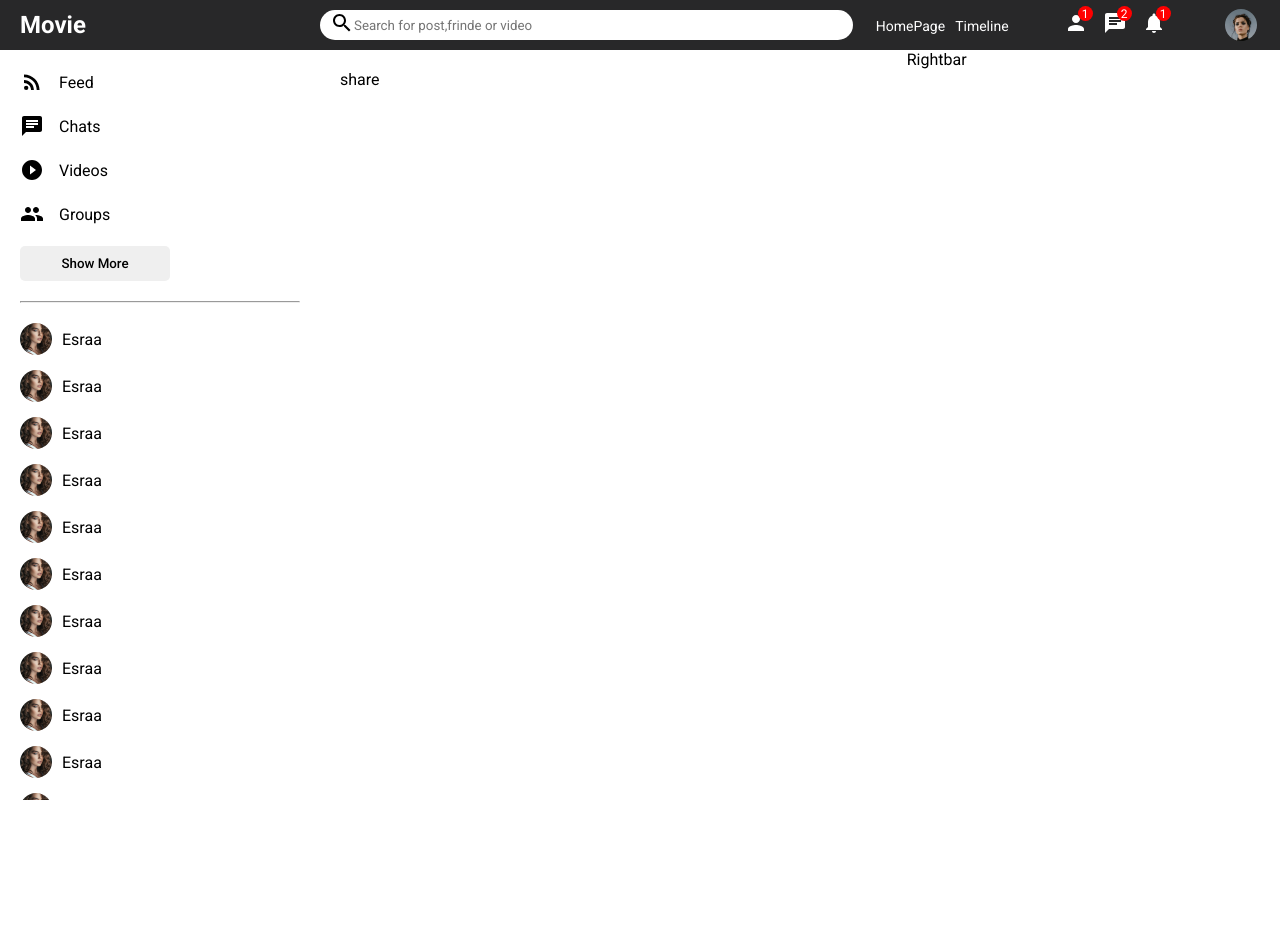
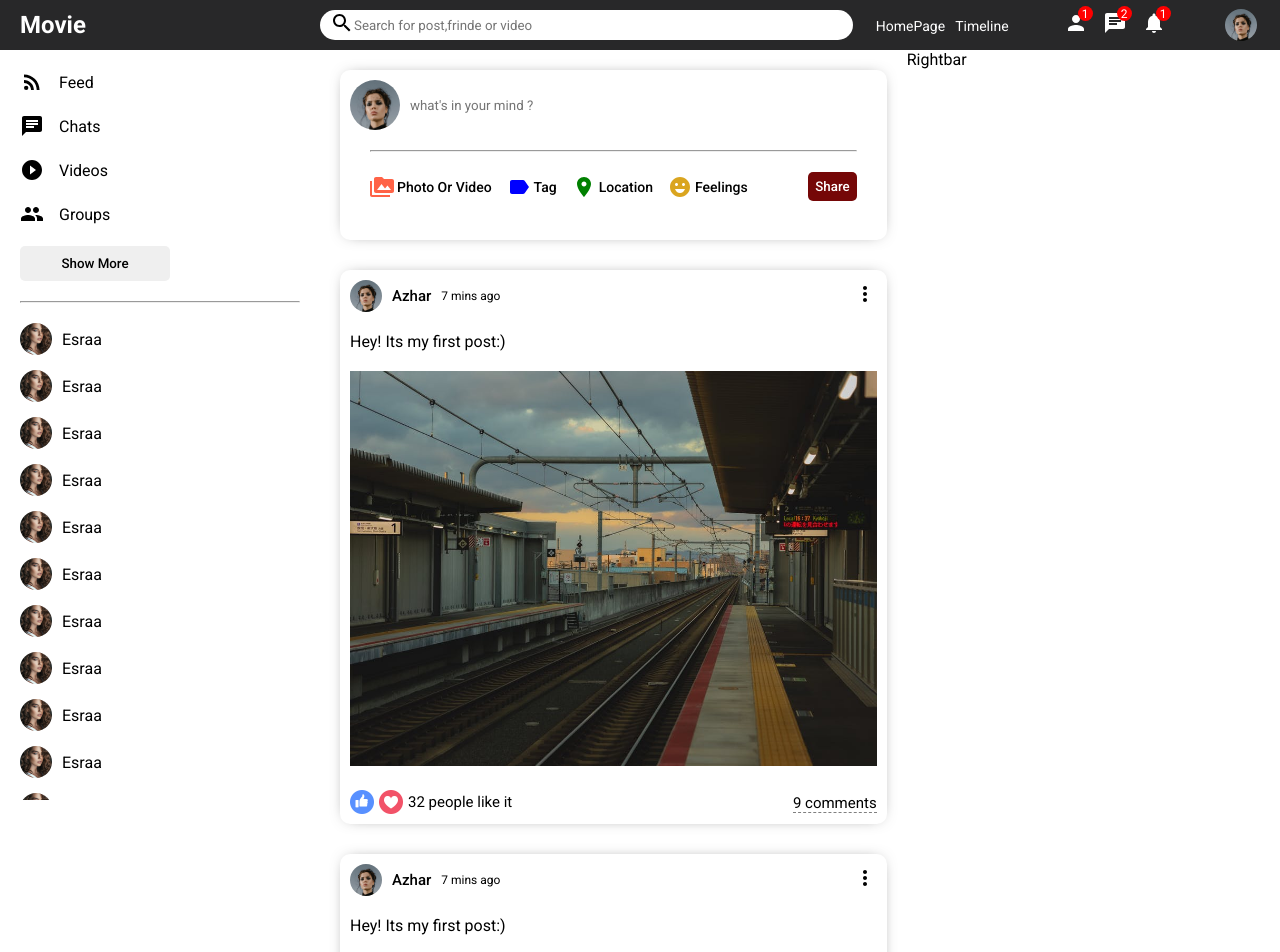
Before and after one commit to youssefwt/Movie-Mania, a React (Create React App) app: page /newsfeed in a window 1280 px wide. Shown: the top 952 px of the page. Before the commit the page ends 800 px from the top, so only its background shows below. Built offline with nearby package versions, Linux system fonts and the light colour scheme.

Commit message:
finshed from Feed component

```diff
--- a/public/index.html
+++ b/public/index.html
@@ -8,7 +8,7 @@
       content="Web site created using create-react-app"
     />
     <link
-      href="https://fonts.googleapis.com/css2?family=Poppins:ital,wght@0,400;0,600;0,700;0,800;0,900;1,400;1,500&family=Roboto:wght@300;400;500;700;900&family=Urbanist:ital,wght@0,100;0,200;0,300;0,400;0,500;0,600;0,700;0,800;0,900;1,100;1,200;1,300;1,400;1,500;1,600;1,700;1,800;1,900&family=Varela+Round&display=swap"
+      href="https://fonts.googleapis.com/css2?family=Poppins:ital,wght@0,400;0,500;0,600;0,700;0,800;0,900;1,400;1,500&family=Roboto:wght@300;400;500;700;900&family=Urbanist:ital,wght@0,100;0,200;0,300;0,400;0,500;0,600;0,700;0,800;0,900;1,100;1,200;1,300;1,400;1,500;1,600;1,700;1,800;1,900&family=Varela+Round&display=swap"
       rel="stylesheet"
     />
     <style>
--- a/src/components/feed/Feed.jsx
+++ b/src/components/feed/Feed.jsx
@@ -1,3 +1,4 @@
+import Post from "../post/Post";
 import Share from "../share/Share";
 import "./Feed.css";
 
@@ -6,6 +7,10 @@
     <div className="feed">
       <div className="feedWrapper">
         <Share />
+        <Post />
+        <Post />
+        <Post />
+        <Post />
       </div>
     </div>
   );
--- a/src/components/navbar/Navbar.jsx
+++ b/src/components/navbar/Navbar.jsx
@@ -29,6 +29,9 @@
           <NavLink to="/movies" className="link">
             <span>Movies</span>
           </NavLink>
+          <NavLink to="/newsfeed" className="link">
+            <span>newsFeed</span>
+          </NavLink>
           <span>New and Popular</span>
           <span>My List</span>
         </div>
--- /dev/null
+++ b/src/components/post/Post.css
@@ -0,0 +1,78 @@
+.post {
+    width: 100%;
+    border-radius: 10px;
+    -webkit-box-shadow: 0px 0px 16px -8px rgba(0, 0, 0, 0.68);
+    box-shadow: 0px 0px 16px -8px rgba(0, 0, 0, 0.68);
+    margin: 30px 0;
+  }
+
+  .postWrapper {
+    padding: 10px;
+  }
+
+  .postTop {
+    display: flex;
+    align-items: center;
+    justify-content: space-between;
+  }
+
+  .postTopLeft {
+    display: flex;
+    align-items: center;
+  }
+
+  .postProfileImg {
+    width: 32px;
+    height: 32px;
+    border-radius: 50%;
+    object-fit: cover;
+  }
+
+  .postUsername {
+    font-size: 15px;
+    font-weight: 500;
+    margin: 0 10px;
+  }
+
+  .postDate{
+      font-size: 12px;
+  }
+
+  .postCenter{
+      margin: 20px 0;
+  }
+
+  .postImg{
+      margin-top: 20px;
+      width: 100%;
+      max-height: 500px;
+      object-fit: contain;
+  }
+
+  .postBottom{
+      display: flex;
+      align-items: center;
+      justify-content: space-between;
+  }
+
+  .postBottomLeft{
+      display: flex;
+      align-items: center;
+  }
+
+  .likeIcon{
+      width: 24px;
+      height: 24px;
+      margin-right: 5px;
+      cursor: pointer;
+  }
+
+  .postLikeCounter{
+      font-size: 15px;
+  }
+
+  .postCommentText{
+      cursor: pointer;
+      border-bottom: 1px dashed gray;
+      font-size: 15px;
+  }
--- /dev/null
+++ b/src/components/post/Post.jsx
@@ -0,0 +1,39 @@
+import "./Post.css";
+
+import { MoreVert } from "@mui/icons-material";
+export default function Post() {
+  return (
+    <div className="post">
+      <div className="postWrapper">
+        <div className="postTop">
+          <div className="postTopLeft">
+            <img
+              src="/assets/person/1.jpeg"
+              alt=""
+              className="postProfileImg"
+            />
+            <span className="postUsername">Azhar</span>
+            <span className="postDate">7 mins ago</span>
+          </div>
+          <div className="postTopRight">
+            <MoreVert />
+          </div>
+        </div>
+        <div className="postCenter">
+          <span className="postText">Hey! Its my first post:)</span>
+          <img src="/assets/post/1.jpeg" alt="" className="postImg" />
+        </div>
+        <div className="postBottom">
+          <div className="postBottomLeft">
+            <img className="likeIcon" src="assets/like.png" alt="" />
+            <img className="likeIcon" src="assets/heart.png" alt="" />
+            <span className="postLikeCounter">32 people like it</span>
+          </div>
+          <div className="postBottomRight">
+            <span className="postCommentText">9 comments</span>
+          </div>
+        </div>
+      </div>
+    </div>
+  );
+}
--- a/src/components/share/Share.css
+++ b/src/components/share/Share.css
@@ -0,0 +1,76 @@
+.share {
+    width: 100%;
+    height: 170px;
+    border-radius: 10px;
+    -webkit-box-shadow: 0px 0px 16px -8px rgba(0, 0, 0, 0.68);
+    box-shadow: 0px 0px 16px -8px rgba(0, 0, 0, 0.68);
+  }
+
+  .shareWrapper {
+    padding: 10px;
+  }
+
+  .shareTop {
+    display: flex;
+    align-items: center;
+  }
+
+  .shareProfileImg {
+    width: 50px;
+    height: 50px;
+    border-radius: 50%;
+    object-fit: cover;
+    margin-right: 10px;
+  }
+
+  .shareInput {
+    border: none;
+    width: 80%;
+  }
+
+  .shareInput:focus {
+    outline: none;
+  }
+
+  .shareHr {
+    margin: 20px;
+  }
+
+  .shareBottom {
+    display: flex;
+    align-items: center;
+    justify-content: space-between;
+  }
+
+  .shareOptions{
+      display: flex;
+      margin-left: 20px;
+  }
+
+  .shareOption{
+      display: flex;
+      align-items: center;
+      margin-right: 15px;
+      cursor: pointer;
+  }
+
+  .shareIcon{
+      font-size: 18px;
+      margin-right: 3px;
+  }
+
+  .shareOptionText{
+      font-size: 14px;
+      font-weight: 500;
+  }
+
+  .shareButton{
+      border: none;
+      padding: 7px;
+      border-radius: 5px;
+      background-color: rgb(117, 7, 7);
+      font-weight: 500;
+      margin-right: 20px;
+      cursor: pointer;
+      color: white;
+  }
--- a/src/components/share/Share.jsx
+++ b/src/components/share/Share.jsx
@@ -1,5 +1,43 @@
 import "./Share.css";
+import { PermMedia, Label, Room, EmojiEmotions } from "@mui/icons-material";
+export default function Share() {
+  return (
+    <div className="share">
+      <div className="shareWrapper">
+        <div className="shareTop">
+          <img src="/assets/person/1.jpeg" alt="" className="shareProfileImg" />
+          <input
+            placeholder="what's in your mind ?"
+            type="text"
+            className="shareInput"
+          />
+        </div>
+        <hr className="shareHr" />
+        <div className="shareBottom">
+          <div className="shareOptions">
+            <div className="shareOption">
+              <PermMedia htmlColor="tomato" className="shareIcon" />
+              <span className="shareOptionText">Photo Or Video</span>
+            </div>
 
-export default function Share() {
-  return <div>share</div>;
+            <div className="shareOption">
+              <Label htmlColor="blue" className="shareIcon" />
+              <span className="shareOptionText">Tag</span>
+            </div>
+
+            <div className="shareOption">
+              <Room htmlColor="green" className="shareIcon" />
+              <span className="shareOptionText">Location</span>
+            </div>
+
+            <div className="shareOption">
+              <EmojiEmotions htmlColor="goldenrod" className="shareIcon" />
+              <span className="shareOptionText">Feelings</span>
+            </div>
+          </div>
+          <button className="shareButton">Share</button>
+        </div>
+      </div>
+    </div>
+  );
 }
```
Also changed, not shown: shareStates.txt (added), src/shareStates.txt (deleted).
